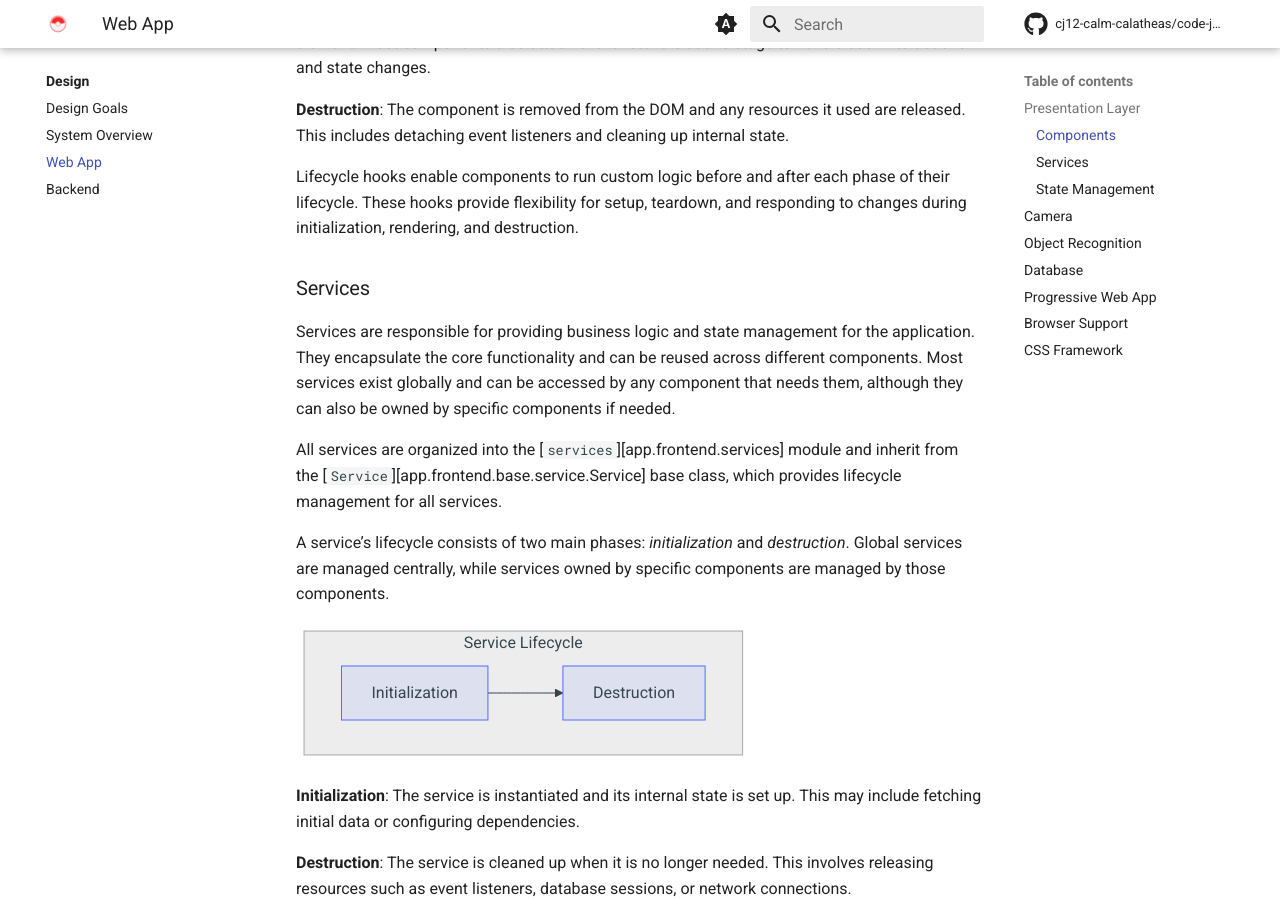
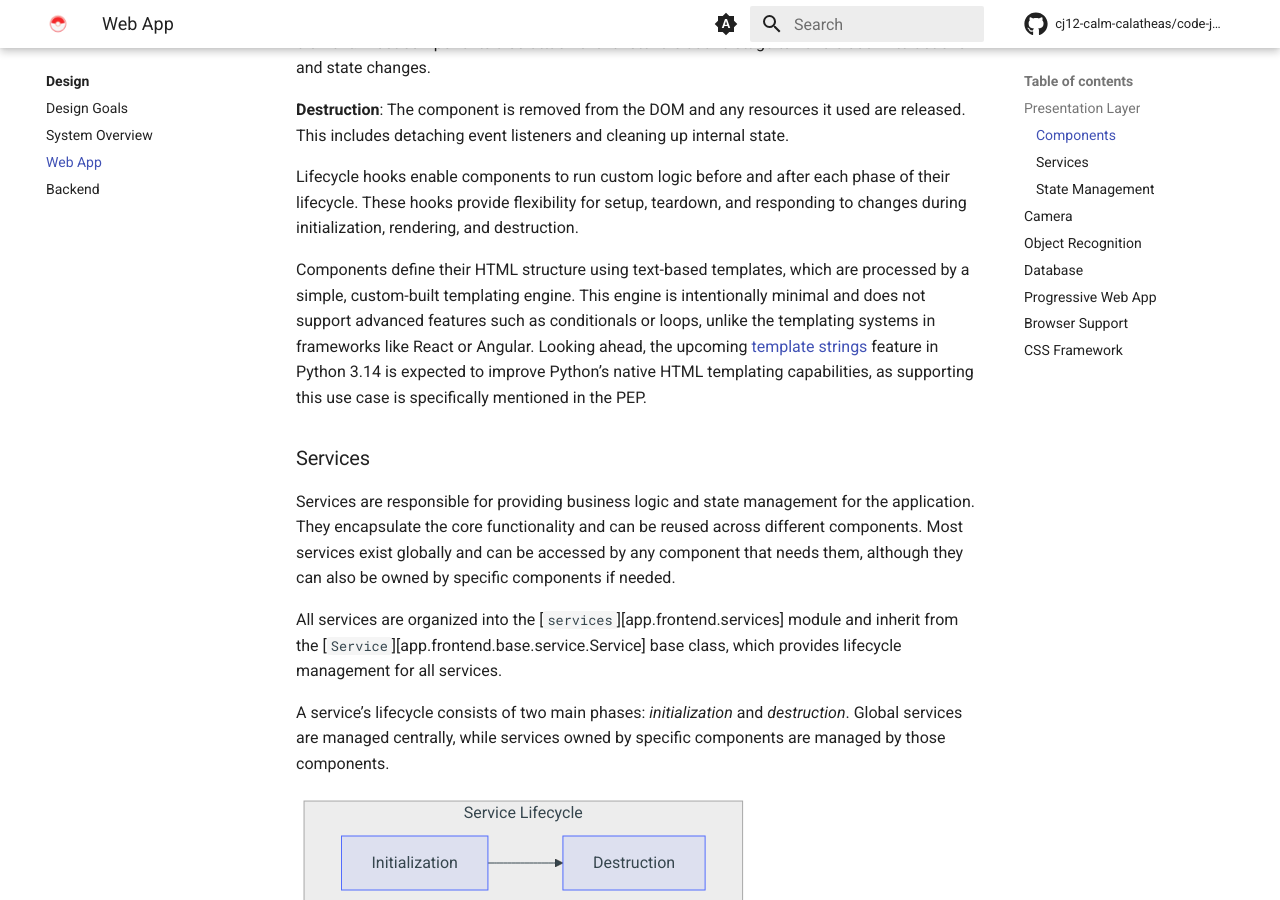
Before and after one commit to cj12-calm-calatheas/code-jam-12, an MkDocs documentation site: the page built from docs/design/web-app.md, in a window 1280 px wide and 900 px high, scrolled down 1274 px. Built offline with MkDocs 1.6.1 and Material for MkDocs 9.7.7, drawn with Linux system fonts in a browser that asks for light colours; comment, search, counter and statistics services are not loaded.

Commit message:
docs: address html templates for components

```diff
--- a/docs/design/web-app.md
+++ b/docs/design/web-app.md
@@ -42,6 +42,12 @@ event listeners and cleaning up internal state.
 
 Lifecycle hooks enable components to run custom logic before and after each phase of their lifecycle. These hooks provide
 flexibility for setup, teardown, and responding to changes during initialization, rendering, and destruction.
+
+Components define their HTML structure using text-based templates, which are processed by a simple, custom-built templating
+engine. This engine is intentionally minimal and does not support advanced features such as conditionals or loops, unlike
+the templating systems in frameworks like React or Angular. Looking ahead, the upcoming [template strings](https://peps.python.org/pep-0750)
+feature in Python 3.14 is expected to improve Python’s native HTML templating capabilities, as supporting this use case
+is specifically mentioned in the PEP.
 
 ### Services
 
```
